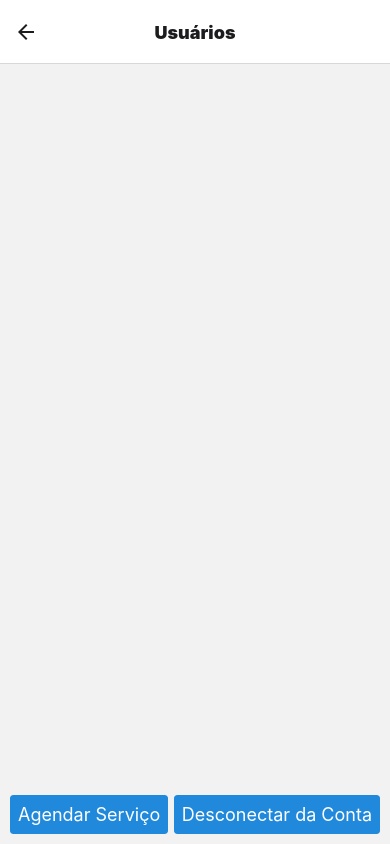
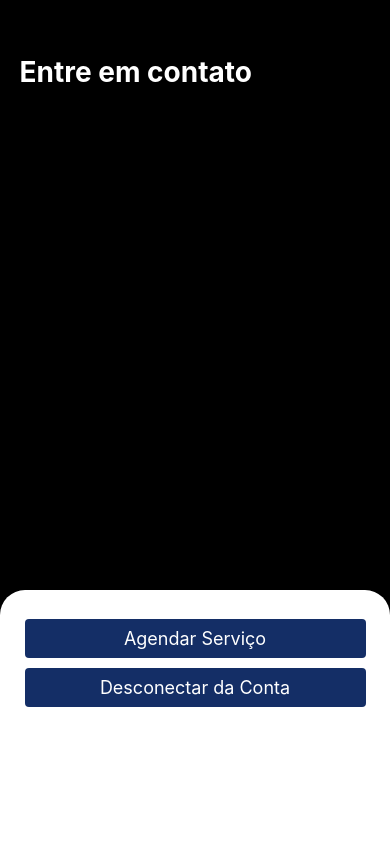
Before and after one commit to BrunoAraujoBarros/black-studio, a React Native app: screen /Home in a window 390 px wide. Built offline with nearby package versions, Linux system fonts and the light colour scheme.

Commit message:
Home estilo

```diff
--- a/App.js
+++ b/App.js
@@ -94,6 +94,7 @@ export default function App() {
                     component={Home}
                     options={{
                         headerBackVisible: false,
+                        headerShown: false,
                         title: 'Usuários',
                         headerTitleAlign: 'center',
                         headerTitleStyle: { fontWeight: '900' }
--- a/src/screens/Home.js
+++ b/src/screens/Home.js
@@ -82,6 +82,7 @@ import { collection, onSnapshot, query, where } from 'firebase/firestore';
 import { autenticacao, db } from '../../firebase/fiirebaseconfig';
 import { Listitem } from '../../components/Listitem';
 import { Button } from 'react-native-elements';
+import * as Animatable from 'react-native-animatable';
 
 export default function Home({ navigation }) {
   const [usuarios, setUsuarios] = useState([]);
@@ -127,6 +128,13 @@ export default function Home({ navigation }) {
 
   return (
     <>
+    <View style={styles.container}>
+      <Animatable.View animation="fadeInLeft" delay={500} style={styles.containerHeader}>
+                  <Text style={styles.message}>Entre em contato</Text>
+      </Animatable.View>
+
+
+    <View style={styles.containerList}>
     <FlatList
         data={usuarios}
         keyExtractor={(item) => item.email}
@@ -144,18 +152,53 @@ export default function Home({ navigation }) {
             />
         )}
     />
-        <View style={styles.buttonContainer}>
-          <Button title="Agendar Serviço" onPress={() => navigation.navigate('Appointments')} />
-          <Button title="Desconectar da Conta" onPress={logoutUsuario} />
+    </View>
+    <Animatable.View animation='fadeInUp' style={styles.buttonContainer}>
+      <Button title="Agendar Serviço" onPress={() => navigation.navigate('Appointments')} buttonStyle={styles.button} />
+      <Button title="Desconectar da Conta" onPress={logoutUsuario} buttonStyle={styles.button} />
+    </Animatable.View>
     </View>
 </>
   );
 }
 
 const styles = StyleSheet.create({
+    container: {
+      flex: 1,
+      backgroundColor: '#000000',
+    },
+    containerHeader: {
+      marginTop: '14%',
+      marginBottom: '8%',
+      paddingStart: '5%',
+  },
+    containerList: {
+
+        flex:2,
+        backgroundColor: '#000000',
+        justifyContent:'center',
+        alignItems: 'center',
+
+
+    },
     buttonContainer: {
-    flexDirection: 'row',
-    justifyContent: 'space-between',
-    margin: 10,
+      paddingTop: '5%',
+      backgroundColor: '#FFF',
+      flex: 1,
+      borderTopLeftRadius: 25,
+      borderTopRightRadius: 25,
+      paddingStart: '5%',
+      paddingEnd: '5%',
+    },
+    button: {
+        backgroundColor: '#142E66',
+        borderRadius: 4,
+        marginTop: 10,
+        marginHorizontal: 5,
+    },
+    message: {
+      fontSize: 28,
+      fontWeight: 'bold',
+      color: '#FFF',
   },
 });
```
Also changed, not shown: 1 other file (tests, documents, lock files or other folders). Lines whose indentation alone changed are shown as unchanged.
